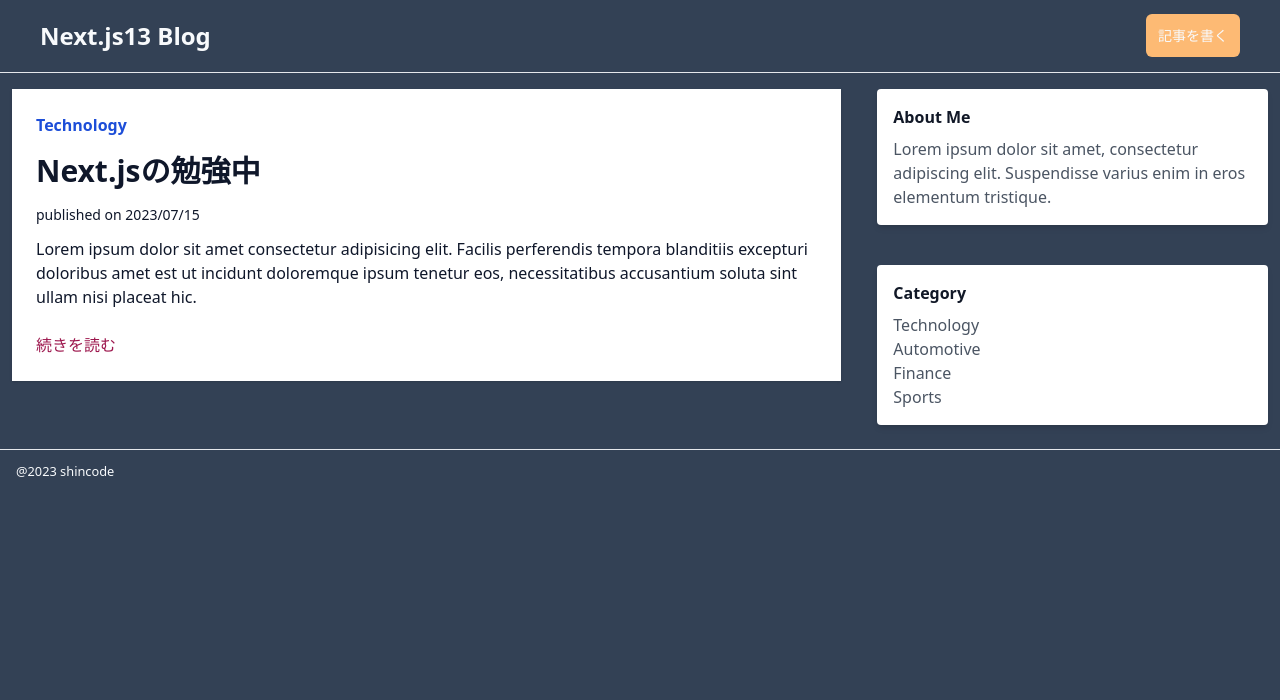
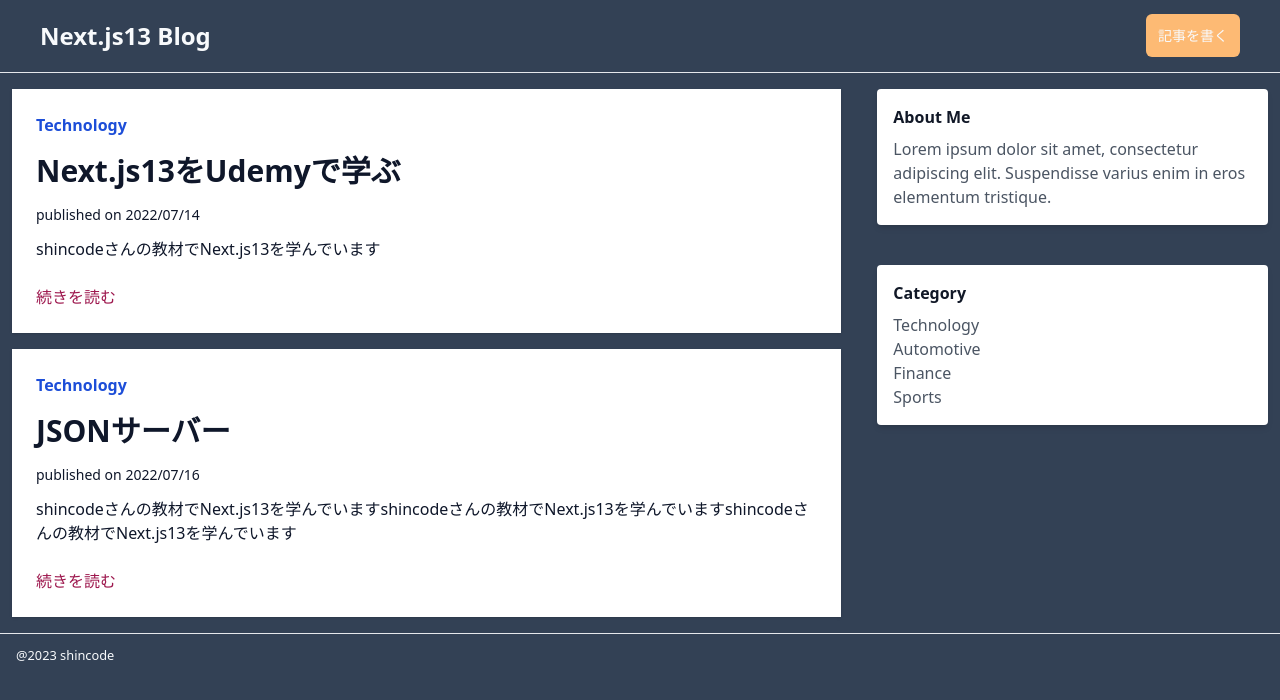
Before and after one commit to hayaoki-engineer/next-blog, a Next.js app: page / in a window 1280 px wide. Shown: the top 700 px of the page. Built offline with nearby package versions, Linux system fonts and the light colour scheme; data requests are answered from the project's data file.

Commit message:
SSRでブログの記事を取得

```diff
--- a/src/app/components/ArticleList.tsx
+++ b/src/app/components/ArticleList.tsx
@@ -1,12 +1,18 @@
+import { Article } from '@/types'
 import Image from 'next/image'
 import Link from 'next/link'
 import React from 'react'
 
-const ArticleList = () => {
+type ArticleListProps = {
+  articles: Article[];
+}
+
+const ArticleList = ({ articles }: ArticleListProps ) => {
   return (
     <div>
-      <article className='shadow my-4 flex flex-col'>
-        <Link href="#" className='hover:opacity-75'>
+      {articles.map((article) => (
+        <article className="shadow my-4 flex flex-col" key={article.id}>
+          <Link href={`articles/${article.id}`} className="hover:opacity-75">
             {/* <Image
               src="https://source.unsplash.com/collection/1346951/1000x500?sig=1"
               alt=""
@@ -14,20 +20,34 @@ const ArticleList = () => {
               height={300}
             /> */}
           </Link>
-        <div className='bg-white flex flex-col justify-start p-6'>
-          <Link href="#" className='text-blue-700 pb-4 font-bold'>
+          <div className="bg-white flex flex-col justify-start p-6">
+            <Link href="#" className="text-blue-700 pb-4 font-bold">
               Technology
             </Link>
-          <Link href="#" className='text-slate-900 text-3xl font-bold hover:text-gray-700 pb-4'>
-            Next.jsの勉強中
+            <Link
+              href={`articles/${article.id}`}
+              className="text-slate-900 text-3xl font-bold hover:text-gray-700 pb-4"
+            >
+              {article.title}
             </Link>
-          <p className='text-sm pb-3 text-slate-900'>published on 2023/07/15</p>
-          <Link href='#' className='text-slate-900 pb-6'>
-            Lorem ipsum dolor sit amet consectetur adipisicing elit. Facilis perferendis tempora blanditiis excepturi doloribus amet est ut incidunt doloremque ipsum tenetur eos, necessitatibus accusantium soluta sint ullam nisi placeat hic.
+            <p className="text-sm pb-3 text-slate-900">
+              published on {article.createdAt}
+            </p>
+            <Link
+              href={`articles/${article.id}`}
+              className="text-slate-900 pb-6"
+            >
+              {article.content}
             </Link>
-          <Link href="#" className='text-pink-800 hover:text-black'>続きを読む</Link>
+            <Link
+              href={`articles/${article.id}`}
+              className="text-pink-800 hover:text-black"
+            >
+              続きを読む
+            </Link>
           </div>
         </article>
+      ))}
     </div>
   );
 }
--- a/src/app/page.tsx
+++ b/src/app/page.tsx
@@ -1,11 +1,14 @@
 import Image from 'next/image'
 import ArticleList from './components/ArticleList'
+import { getAllArticles } from '@/blogAPI';
 
-export default function Home() {
+export default async function Home() {
+  const articles = await getAllArticles();
+
   return (
     <div className="md:flex">
       <section className="w-full md:w-2/3 flex flex-col items-center px-3">
-        <ArticleList />
+        <ArticleList articles={articles} />
       </section>
 
       <aside className="w-full md:w-1/3 flex flex-col items-center px-3 md:pl-6">
--- /dev/null
+++ b/src/blogAPI.ts
@@ -0,0 +1,8 @@
+import { Article } from "./types";
+
+export const getAllArticles = async (): Promise<Article[]> => {
+  const res = await fetch(`http://localhost:3001/posts`, { cache: "no-store" }) // SSR
+
+  const articles = await res.json();
+  return articles;
+}
--- /dev/null
+++ b/src/types.ts
@@ -0,0 +1,6 @@
+export type Article = {
+  id: string;
+  title: string;
+  content: string;
+  createdAt: string;
+}
```
Lines whose indentation alone changed are shown as unchanged.
